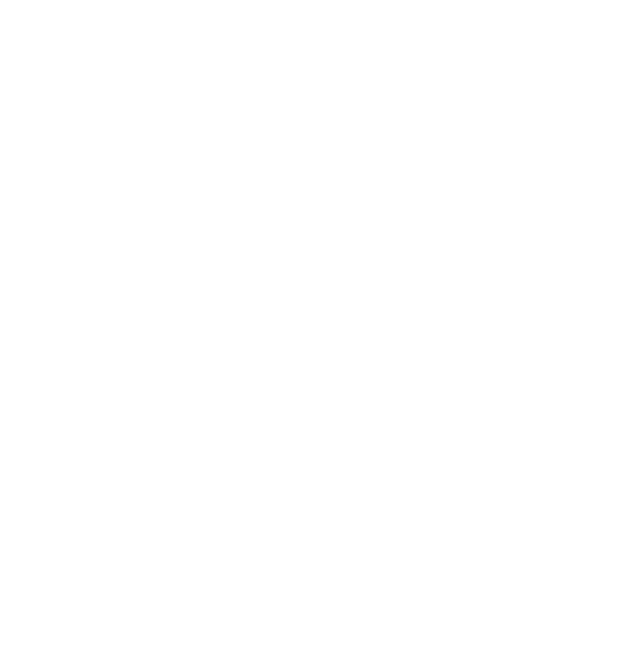
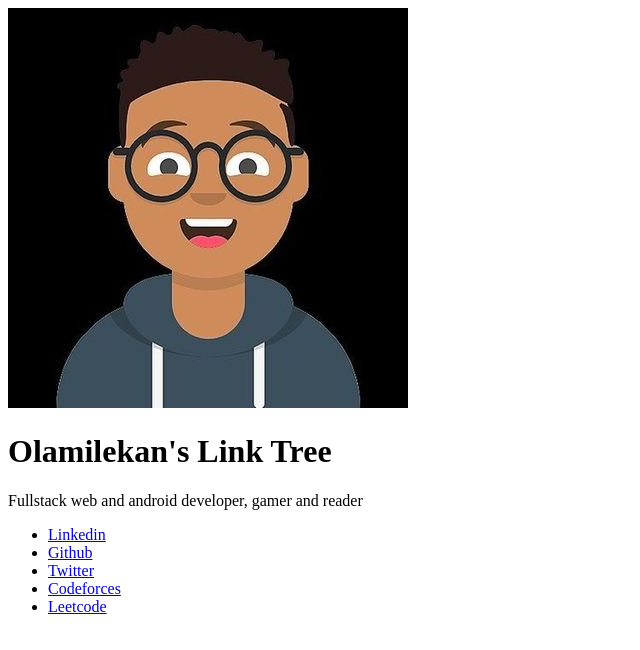
Before and after one commit to hayohtee/link_tree, a plain HTML site: page index.html in a window 1280 px wide. Shown: the whole page, without its empty margins (0-640 px from the left). Drawn offline with Linux system fonts and the light colour scheme.

Commit message:
Markup index.html

```diff
--- a/index.html
+++ b/index.html
@@ -6,8 +6,20 @@
     <meta name="viewport" content="width=device-width, initial-scale=1.0">
     <title>Olamilekan's Link Tree</title>
     <link rel="stylesheet" href="./css/styles.css">
+    <link href="https://fonts.googleapis.com/css2?family=Josefin+Sans&display=swap" rel="stylesheet">
 </head>
 <body>
-
+    <main>
+        <img src="./images/profile.jpg" alt="An avatar image" class="avatar">
+        <h1>Olamilekan's Link Tree</h1>
+        <p>Fullstack web and android developer, gamer and reader</p>
+        <ul class="social-container">
+            <li><a href="https://linkedin.com/in/hayohtee">Linkedin</a></li>
+            <li><a href="https://github.com/hayohtee/">Github</a></li>
+            <li><a href="https://twitter.com/hayohtee">Twitter</a></li>
+            <li><a href="https://codeforces.com/profile/hayohtee">Codeforces</a></li>
+            <li><a href="https://www.leetcode.com/hayohtee">Leetcode</a></li>
+        </ul>
+    </main>
 </body>
 </html>
```
